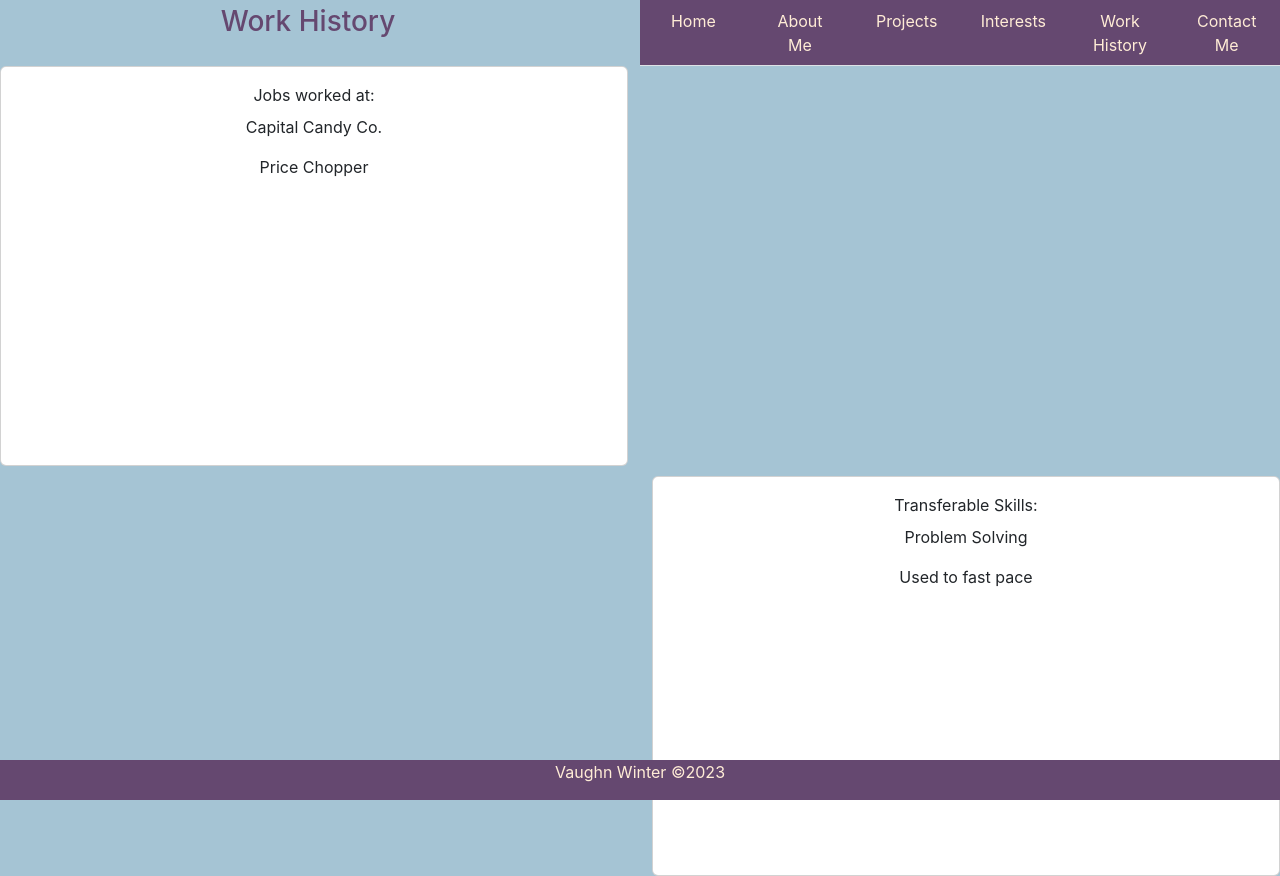
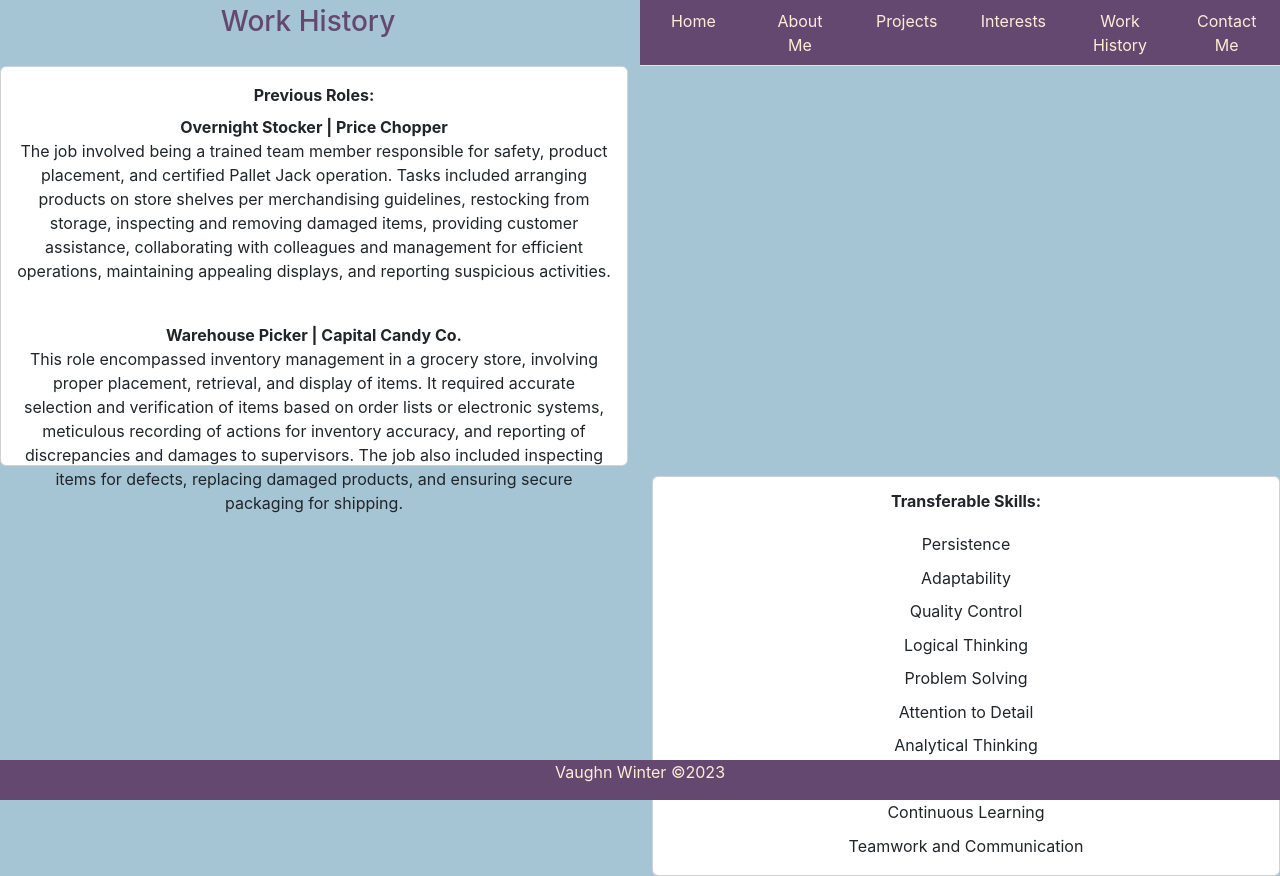
Before and after one commit to Baron251/Vaughn-Portfolio, a React (Create React App) app: page /work in a window 1280 px wide. Built offline with nearby package versions, Linux system fonts and the light colour scheme; the HTML template or start-up script is replaced by a standard one.

Commit message:
Work History page updated

```diff
--- a/src/components/work/Work.jsx
+++ b/src/components/work/Work.jsx
@@ -5,15 +5,16 @@ export default function Work() {
     <Row>
       <Col>
     <Card style={{
-           height: "400px"
+           height: "400px",
     }}>
       <CardBody>
-        <CardTitle>Jobs worked at:</CardTitle>
+        <CardTitle><b>Previous Roles:</b></CardTitle>
         <CardText>
-        Capital Candy Co.
-        </CardText>
+      <b>Overnight Stocker | Price Chopper</b> <br />The job involved being a trained team member responsible for safety, product placement, and certified Pallet Jack operation. Tasks included arranging products on store shelves per merchandising guidelines, restocking from storage, inspecting and removing damaged items, providing customer assistance, collaborating with colleagues and management for efficient operations, maintaining appealing displays, and reporting suspicious activities.
+        </CardText> <br />
         <CardText>
-        Price Chopper
+
+        <b>Warehouse Picker | Capital Candy Co.</b> <br /> This role encompassed inventory management in a grocery store, involving proper placement, retrieval, and display of items. It required accurate selection and verification of items based on order lists or electronic systems, meticulous recording of actions for inventory accuracy, and reporting of discrepancies and damages to supervisors. The job also included inspecting items for defects, replacing damaged products, and ensuring secure packaging for shipping.
         </CardText>
       </CardBody>
     </Card>
@@ -28,12 +29,21 @@ export default function Work() {
 
       </Col>
       <Col><Card style={{
-        height: "400px"
+        height: "400px",
+        lineHeight: "17.5px"
       }}>
         <CardBody>
-          <CardTitle>Transferable Skills:</CardTitle>
+          <CardTitle><b>Transferable Skills:</b></CardTitle><br />
+          <CardText>Persistence</CardText>
+          <CardText>Adaptability</CardText>
+          <CardText>Quality Control</CardText>
+          <CardText>Logical Thinking</CardText>
           <CardText>Problem Solving</CardText>
-          <CardText>Used to fast pace</CardText>
+          <CardText>Attention to Detail</CardText>
+          <CardText>Analytical Thinking</CardText>
+          <CardText>Organizational Skills</CardText>
+          <CardText>Continuous Learning</CardText>
+          <CardText>Teamwork and Communication</CardText>
 
         </CardBody>
       </Card></Col>
```
